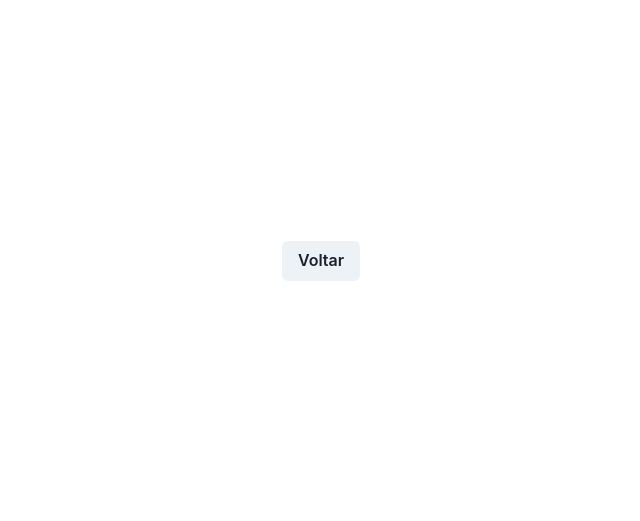
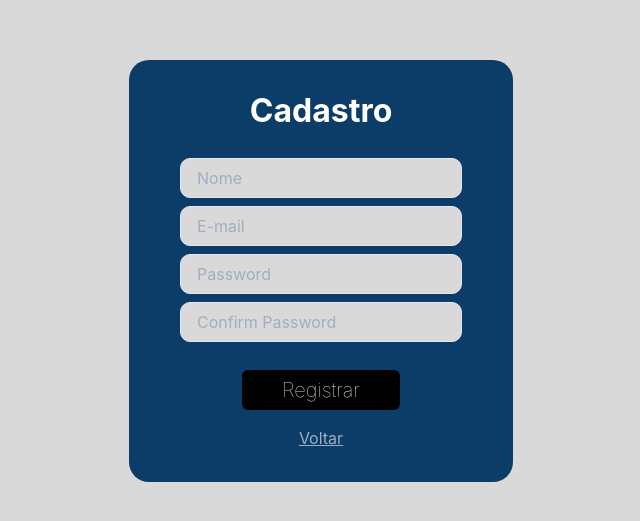
Before and after one commit to rafaelsoutoo/App-deskTop-manufacturing, a React (Vite) app in the folder src/renderer/: page /#/signup in a window 1280 px wide. Shown: the part 139-660 px from the top of the page, without its empty margins (319-959 px from the left). Built offline with nearby package versions, Linux system fonts and the light colour scheme.

Commit message:
style: styled signIn and signUp

```diff
--- a/package.json
+++ b/package.json
@@ -21,6 +21,7 @@
     "build:linux": "electron-vite build && electron-builder --linux"
   },
   "dependencies": {
+    "@chakra-ui/icons": "^2.1.1",
     "@chakra-ui/react": "^2.8.2",
     "@electron-toolkit/preload": "^3.0.1",
     "@electron-toolkit/utils": "^3.0.0",
--- a/src/renderer/src/screens/SignIn.tsx
+++ b/src/renderer/src/screens/SignIn.tsx
@@ -1,11 +1,11 @@
 import { Link } from 'react-router-dom';
-import { Box, Button, Flex, Heading, Input, VStack } from '@chakra-ui/react'
+import { Box, Button, Flex, Heading, Input, Text, VStack } from '@chakra-ui/react'
 
 export function SignIn() {
 
   return (
     <Flex
-      bg='gray.300'
+      bg='#D9D9D9'
       justifyContent="center"
       alignItems="center"
       display='flex'
@@ -17,39 +17,61 @@ export function SignIn() {
         justifyContent='center'
         alignItems='center'
         display='flex'
-        w={['90%', '40%', '40%', '30%']}
+        w={['90%', '40%', '50%', '30%']}
         mt='20px'
         h={['auto', 'auto', 'auto']}
-        bg='#315F6F'
+        bg='#0C3C68'
         rounded='20'
         p={[4, 6, 8]}
       >
         <VStack>
-          <Heading color='white' mb={5}>Login</Heading>
+          <Heading color='white'fontSize={32} mb={5}>Login</Heading>
           <Input
             placeholder="Email"
             _placeholder={{
               color: 'gray.400'
             }}
-            bg='gray.700'
+            bg='#D9D9D9'
             _focus={{ borderColor: 'teal.500', boxShadow: 'outline' }}  // Muda a borda e adiciona uma sombra ao focar
-            color='white'
+            color='black'
+            rounded="10"
 
           />
           <Input
             placeholder="Password"
+            type="password"
             _placeholder={{
               color: 'gray.400'
             }}
-            bg='gray.700'
+            bg='#D9D9D9'
             _focus={{ borderColor: 'teal.500', boxShadow: 'outline' }}
-            color='white'
+            color='black'
+            rounded="10"
 
           />
 
 
+          <Button mt={5}
+              bg="black"
+              color="white"
+              px={10}
+              _hover={{ bg: '#1c1c1c' }}
+          >
+            <Text
+                fontSize={20}
+                fontWeight={1}
+            >Entrar</Text>
+              </Button>
+
+
             <Link to="/SignUp">
-              <Button mt={5} >Entrar</Button>
+            <Text
+             mt={2}
+             textDecoration="underline"
+             color="gray.400"
+            >
+              Cadastrar
+            </Text>
             </Link>
         </VStack>
 
--- a/src/renderer/src/screens/SignUp.tsx
+++ b/src/renderer/src/screens/SignUp.tsx
@@ -1,18 +1,104 @@
-import { Button, Flex, Text } from '@chakra-ui/react';
 import { Link } from 'react-router-dom';
+import { Box, Button, Flex, Heading, Input, Text, VStack } from '@chakra-ui/react'
 
-export function SignUp(){
-    return(
+export function SignUp() {
+
+  return (
     <Flex
+      bg='#D9D9D9'
       justifyContent="center"
       alignItems="center"
-        minH="100vh"
+      display='flex'
+      flexDirection='column'
+      minHeight='100vh'
     >
+      <Box
+        justifyContent='center'
+        alignItems='center'
+        display='flex'
+        w={['90%', '40%', '50%', '30%']}
+        mt='20px'
+        h={['auto', 'auto', 'auto']}
+        bg='#0C3C68'
+        rounded='20'
+        p={[4, 6, 8]}
+      >
+        <VStack>
+          <Heading color='white'fontSize={32} mb={5}>Cadastro</Heading>
+          <Input
+            placeholder="Nome"
+            _placeholder={{
+              color: 'gray.400'
+            }}
+            bg='#D9D9D9'
+            _focus={{ borderColor: 'teal.500', boxShadow: 'outline' }}
+            color='black'
+            rounded="10"
+
+          />
+          <Input
+            placeholder="E-mail"
+            _placeholder={{
+              color: 'gray.400'
+            }}
+            bg='#D9D9D9'
+            _focus={{ borderColor: 'teal.500', boxShadow: 'outline' }}
+            color='black'
+            rounded="10"
+
+          />
+
+          <Input
+            placeholder="Password"
+            type="password"
+            _placeholder={{
+              color: 'gray.400'
+            }}
+            bg='#D9D9D9'
+            _focus={{ borderColor: 'teal.500', boxShadow: 'outline' }}
+            color='black'
+            rounded="10"
+          />
+
+          <Input
+            placeholder="Confirm Password"
+            type="password"
+            _placeholder={{
+              color: 'gray.400'
+            }}
+            bg='#D9D9D9'
+            _focus={{ borderColor: 'teal.500', boxShadow: 'outline' }}
+            color='black'
+            rounded="10"
+
+          />
+
+
+          <Button mt={5}
+              bg="black"
+              color="white"
+              px={10}
+              _hover={{ bg: '#1c1c1c' }}
+          >
+            <Text
+                fontSize={20}
+                fontWeight={1}
+            >Registrar</Text>
+              </Button>
+
+
             <Link to="/">
-        <Button>
-          <Text>Voltar</Text>
-        </Button>
+            <Text
+             mt={2}
+             textDecoration="underline"
+             color="gray.400"
+            >
+              Voltar
+            </Text>
             </Link>
+        </VStack>
+
+      </Box>
     </Flex>
   );
 }
```
Also changed, not shown: 1 other file (tests, documents, lock files or other folders). Lines whose indentation alone changed are shown as unchanged.
